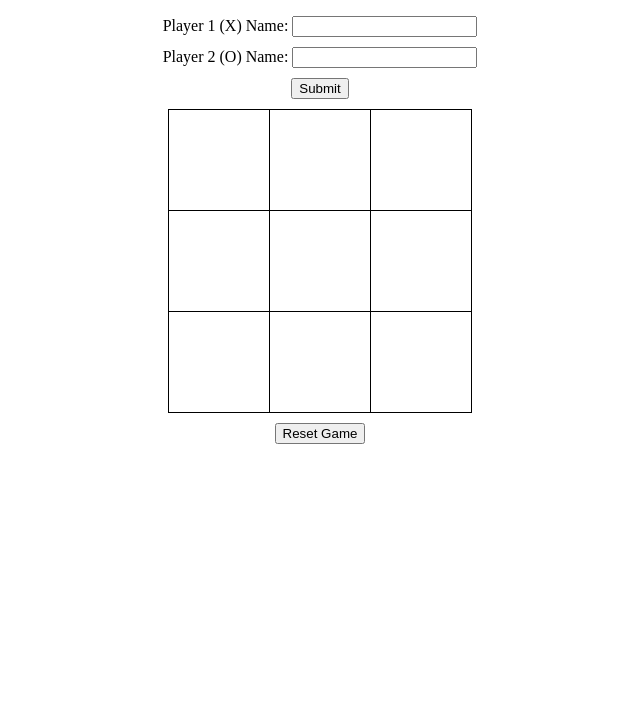
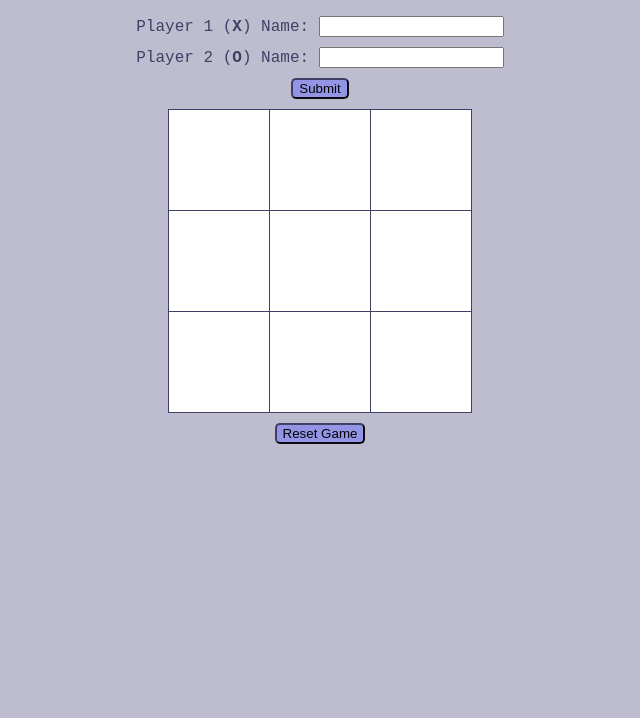
Before and after one commit to mcdestefano/odin-tic-tac-toe, a website: page index.html in a window 1280 px wide. Shown: the part 82-800 px from the top of the page, without its empty margins (320-960 px from the left). Drawn offline with Linux system fonts and the light colour scheme.

Commit message:
Apply simple styling

```diff
--- a/index.html
+++ b/index.html
@@ -12,11 +12,11 @@
     <h1>Tic-Tac-Toe</h1>
     <div class="player-selection">
         <div class="player-one">
-            <label for="p1">Player 1 (X) Name:</label>
+            <label for="p1">Player 1 (<strong>X</strong>) Name:</label>
             <input type="text" id="p1">
         </div>
         <div class="player-two">
-            <label for="p2">Player 2 (O) Name:</label>
+            <label for="p2">Player 2 (<strong>O</strong>) Name:</label>
             <input type="text" id="p2">
         </div>
         <button class="submit">Submit</button>
--- a/script.js
+++ b/script.js
@@ -87,10 +87,11 @@ const gameController = (() => {
     const mark = activePlayer.symbol;
     if (gameBoard.isWin()) {
       // alerts don't work, too fast!!
-      // disable board...
+      // i think disabling might be happening a step too soon...
+      gameBoard.disableBoard();
       alert(`Congrats ${activePlayer.name}, you win!`);
     } else if (gameBoard.isDraw()) {
-      // disable board...
+      gameBoard.disableBoard();
       alert("It's a draw! Click reset to play again.");
     } else {
       switchPlayer();
@@ -120,9 +121,17 @@ const userInterface = (() => {
       if (mark != null) {
         square.textContent = mark;
       } else {
+        // only want this to fire if game didn't just finish...
         alert('This spot is taken, try again in an open spot');
       }
-      // disable this event listener? or just add conditional?
     });
   });
+  // need to implement reset button...
+  const disableBoard = () => {
+    spots.forEach((square) => {
+      // this is acting wacky...
+      square.style.pointerEvents = 'none';
+    });
+  };
+  return { disableBoard };
 })();
--- a/styles.css
+++ b/styles.css
@@ -3,6 +3,15 @@ body {
     flex-direction: column;
     align-items: center;
     gap: 10px;
+    background-color: rgb(189, 189, 207);
+    font-family: 'Courier New', Courier, monospace;
+    color:rgb(64, 64, 102)
+}
+
+button {
+    border-radius: 5px;
+    border-color: rgb(64, 64, 102);
+    background-color: rgb(148, 148, 230);
 }
 
 .player-selection {
@@ -15,9 +24,9 @@ body {
 .board {
     display: grid;
     grid-template: repeat(3, minmax(100px, 1fr)) / repeat(3, minmax(100px, 1fr));
-    border: solid black 1px;
+    border: solid rgb(64, 64, 102) 1px;
     grid-gap: 1px;
-    background-color: black;
+    background-color: rgb(64, 64, 102);
 }
 
 .spot {
@@ -25,4 +34,5 @@ body {
     display: grid;
     align-items: center;
     justify-content: center;
+    font-weight: bold;
 }
```
